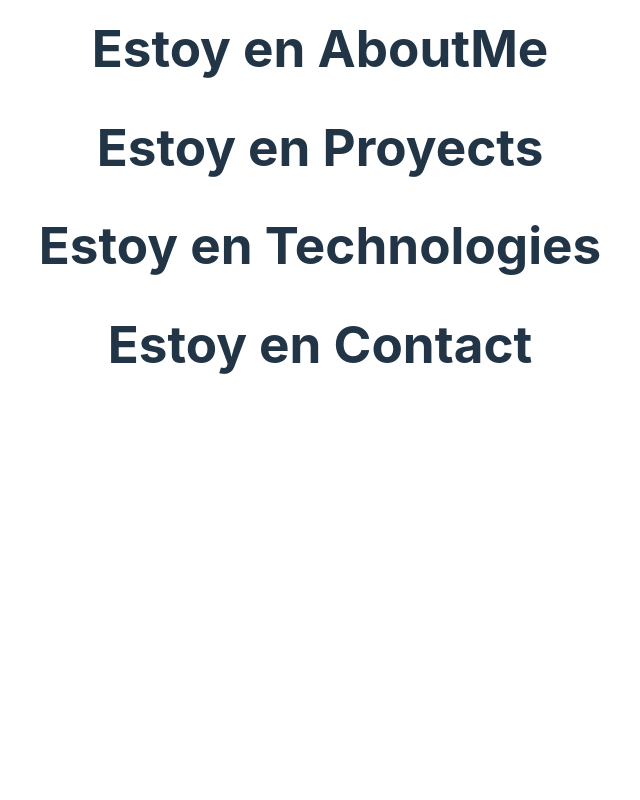
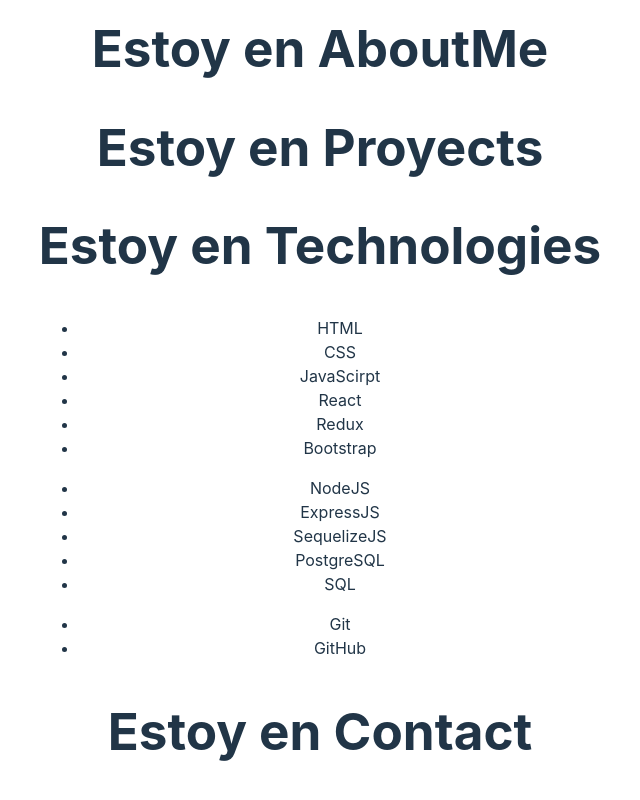
Before and after one commit to Tortoiselizard/Portafolio_Front, a React (Vite) app: page / in a window 1280 px wide. Shown: the part 368-1168 px from the top of the page, without its empty margins (320-960 px from the left). Before the commit the page ends 815 px from the top, so only its background shows below. Built offline with nearby package versions, Linux system fonts and the light colour scheme.

Commit message:
change components/Technologies: add technologies with I had worked

```diff
--- a/src/components/Technologies/Technologies.jsx
+++ b/src/components/Technologies/Technologies.jsx
@@ -4,6 +4,28 @@ function Technologies () {
   return (
     <section className={style.TechnologiesContainer}>
       <h1>Estoy en Technologies</h1>
+      <div>
+        <ul className={style.TechnologiesFrontContainer}>
+          <li>HTML</li>
+          <li>CSS</li>
+          <li>JavaScirpt</li>
+          <li>React</li>
+          <li>Redux</li>
+          <li>Bootstrap</li>
+        </ul>
+        <ul className={style.TechnologiesBackContainer}>
+          <li>NodeJS</li>
+          <li>ExpressJS</li>
+          <li>SequelizeJS</li>
+          <li>PostgreSQL</li>
+          <li>SQL</li>
+        </ul>
+
+        <ul className={style.TechnologiesOthersContainer}>
+          <li>Git</li>
+          <li>GitHub</li>
+        </ul>
+      </div>
     </section>
   )
 }
```
